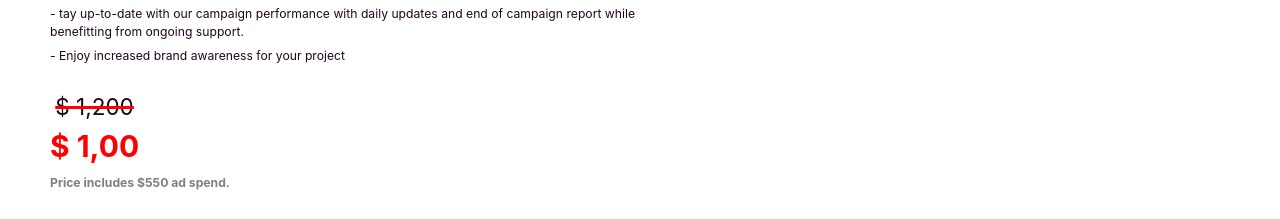
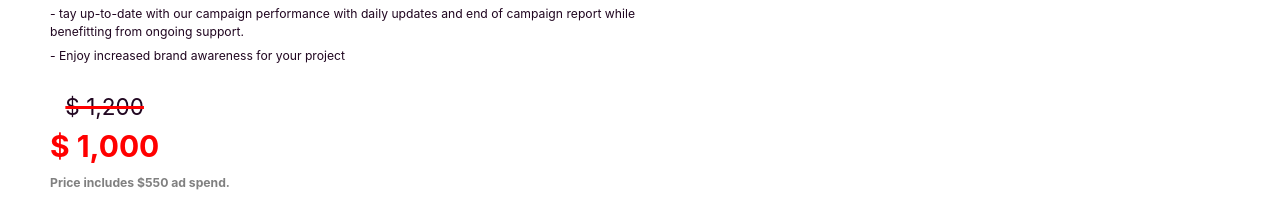
Before and after one commit to Tobbeycc1/soundmac, a React (Create React App) app: page /promotion in a window 1280 px wide. Shown: the part 3603-3822 px from the top of the page. Built offline with nearby package versions, Linux system fonts and the light colour scheme; no server answers.

Commit message:
typo error corrected

```diff
--- a/src/Pages/Promotion.js
+++ b/src/Pages/Promotion.js
@@ -177,7 +177,7 @@ function Promotion(props) {
                 "- Enjoy increased brand awareness for your project"
               }
               packageOldPrice={"  $ 1,200  "}
-              packagenewPrice={" $ 1,00"}
+              packagenewPrice={" $ 1,000"}
               priceIncludes={" Price includes $550 ad spend."}
             />
           </div>
```
